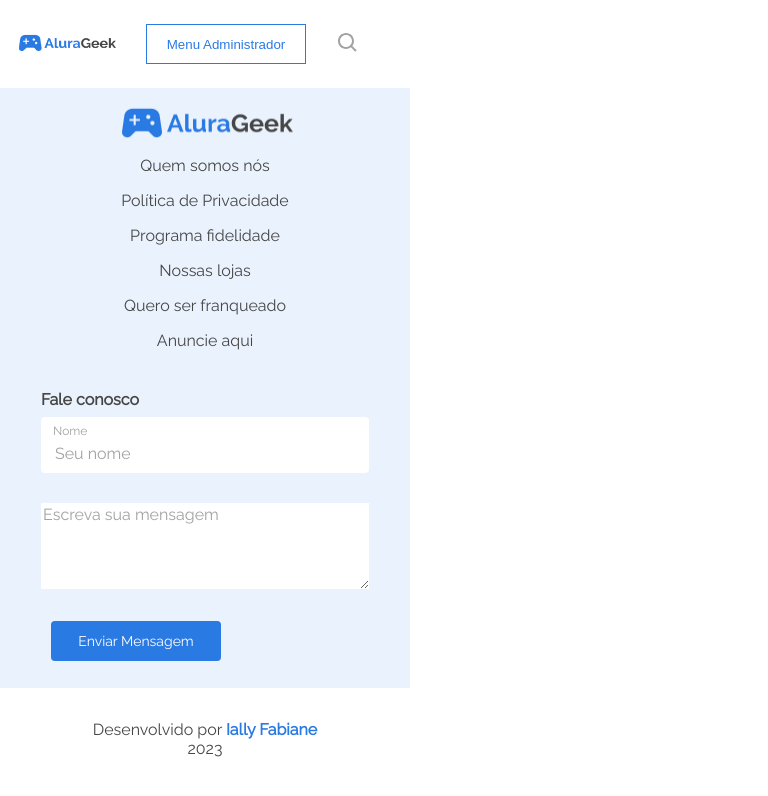
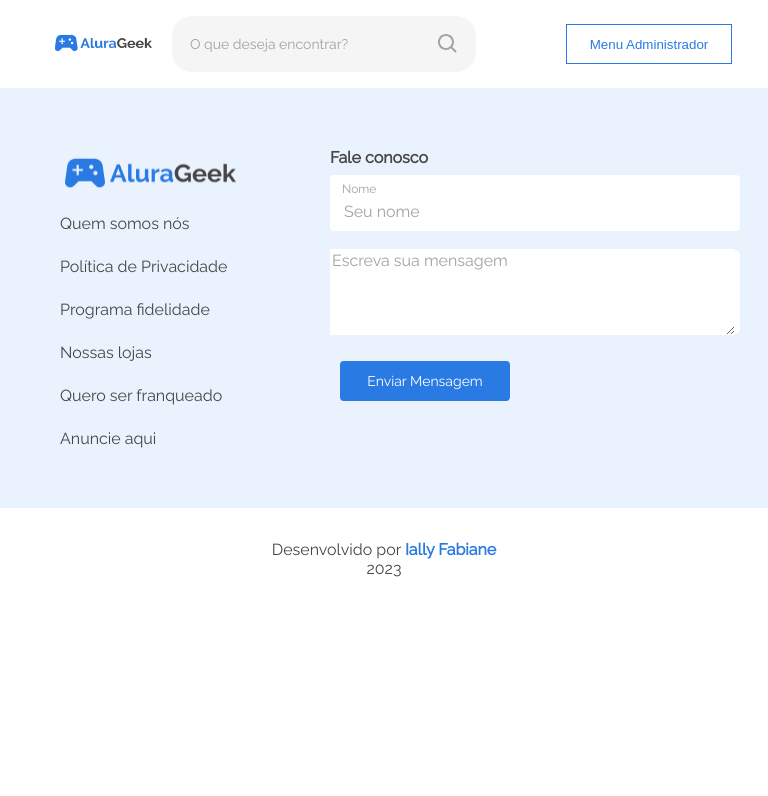
Before and after one commit to IallyFabiane/AluraGeek, a plain HTML site: page adicionar-produto.html in a window 768 px wide. Drawn offline with Linux system fonts and the light colour scheme.

Commit message:
sections menu, contato e footer layout tablet

```diff
--- a/assets/css/adicionar-produto.css
+++ b/assets/css/adicionar-produto.css
@@ -357,3 +357,198 @@ body {
     font-weight: bold;
     color: var(--mediumgray);
 }
+
+@media (min-width: 768px) and (max-width: 993px) {
+
+    html, body {
+        overflow-x: hidden;
+    }
+
+    body {
+        min-width: 768px;
+        max-width: 993px;
+    }
+
+    .menu {
+        display: flex;
+        flex-direction: row;
+        justify-content: center;
+        align-items: center;
+        padding: 8px;
+        margin: 0 auto;
+        gap: 20px;
+        width: 768px;
+        height: 72px;
+    }
+
+    .menu__search {
+        display: flex;
+        flex-direction: row;
+        align-items: center;
+        justify-content: space-between;
+        padding: 8px 16px;
+        gap: 0;
+        width: 272px;
+        height: 40px;
+        background-color: var(--softgray);
+        border-radius: 20px;
+        order: 1;
+    }
+
+    .menu__search-input {
+        width: 159px;
+        height: 16px;
+        font-family: 'Raleway', sans-serif;
+        font-style: normal;
+        font-weight: 400;
+        font-size: 14px;
+        line-height: 16px;
+        display: flex;
+        align-items: center;
+        background-color: var(--softgray);
+        color: var(--mediumgray);
+        border: none;
+    }
+
+    .menu__search-input:focus {
+        outline: none;
+        caret-color: var(--mediumblue);
+    }
+
+    .menu__button {
+        order: 2;
+        margin-left: 70px;
+        width: 166px;
+        height: 40px;
+    }
+
+    .menu__search-icon {
+        order: 1;
+    }
+
+    .contato__container {
+        display: flex;
+        flex-direction: row;
+        justify-content: center;
+        align-items: center;
+        padding: 28px;
+        gap: 115px;
+        min-width: 768px;
+        max-width: 993px;
+        height: 364px;
+    }
+
+    .contato {
+        display: flex;
+        flex-direction: row;
+        align-items: flex-start;
+        padding: 0px;
+        gap: 16px;
+        width: 704px;
+        height: 300px;
+    }
+
+    .suporte {
+        display: flex;
+        flex-direction: column;
+        align-items: flex-start;
+        padding: 0px;
+        gap: 16px;
+        width: 254px;
+        height: 300px;
+    }
+
+    .suporte__logo {
+        width: 176px;
+        height: 50px;
+    }
+
+    .suporte__lista {
+        display: flex;
+        flex-direction: column;
+        align-items: flex-start;
+        padding: 0px;
+        gap: 24px;
+        width: 176px;
+        height: 234px;
+    }
+
+    .suporte__item {
+        width: 176px;
+        height: 19px;
+        font-size: 16px;
+        line-height: 19px;
+        text-align: left;
+    }
+
+    .contato__form {
+        display: flex;
+        flex-direction: column;
+        align-items: flex-start;
+        padding: 0px;
+        gap: 8px;
+        width: 434px;
+        height: 229px;
+    }
+
+    .contato__form-titulo {
+        width: 434px;
+        height: 19px;
+        font-size: 16px;
+        line-height: 19px;
+    }
+
+    .contato__fields {
+        display: flex;
+        flex-direction: column;
+        align-items: flex-start;
+        padding: 0px;
+        gap: 10px;
+        width: 434px;
+        height: 300px;
+    }
+
+    .contato__input__container{
+        width: 410px;
+        height: 56px;
+    }
+
+    .contato__input:focus {
+        width: 405px;
+    }
+
+    .contato__input__container--textarea,
+    .contato__input--textarea {
+        width: 410px;
+        height: 82px;
+    }
+
+    .contato__input--textarea:focus {
+        width: 405px;
+    }
+
+    .contato__elementos,
+    .contato__textos {
+        width: 410px;
+        height: 40px;
+    }
+
+    .contato__elementos--textarea {
+        width: 405px;
+        height: 82px;
+    }
+
+    .footer {
+        min-width: 768px;
+        max-width: 993px;
+        height: 102px;
+    }
+
+    .footer__p {
+        width: 234px;
+        height: 38px;
+        font-size: 16px;
+        line-height: 19px;
+    }
+
+}
```
